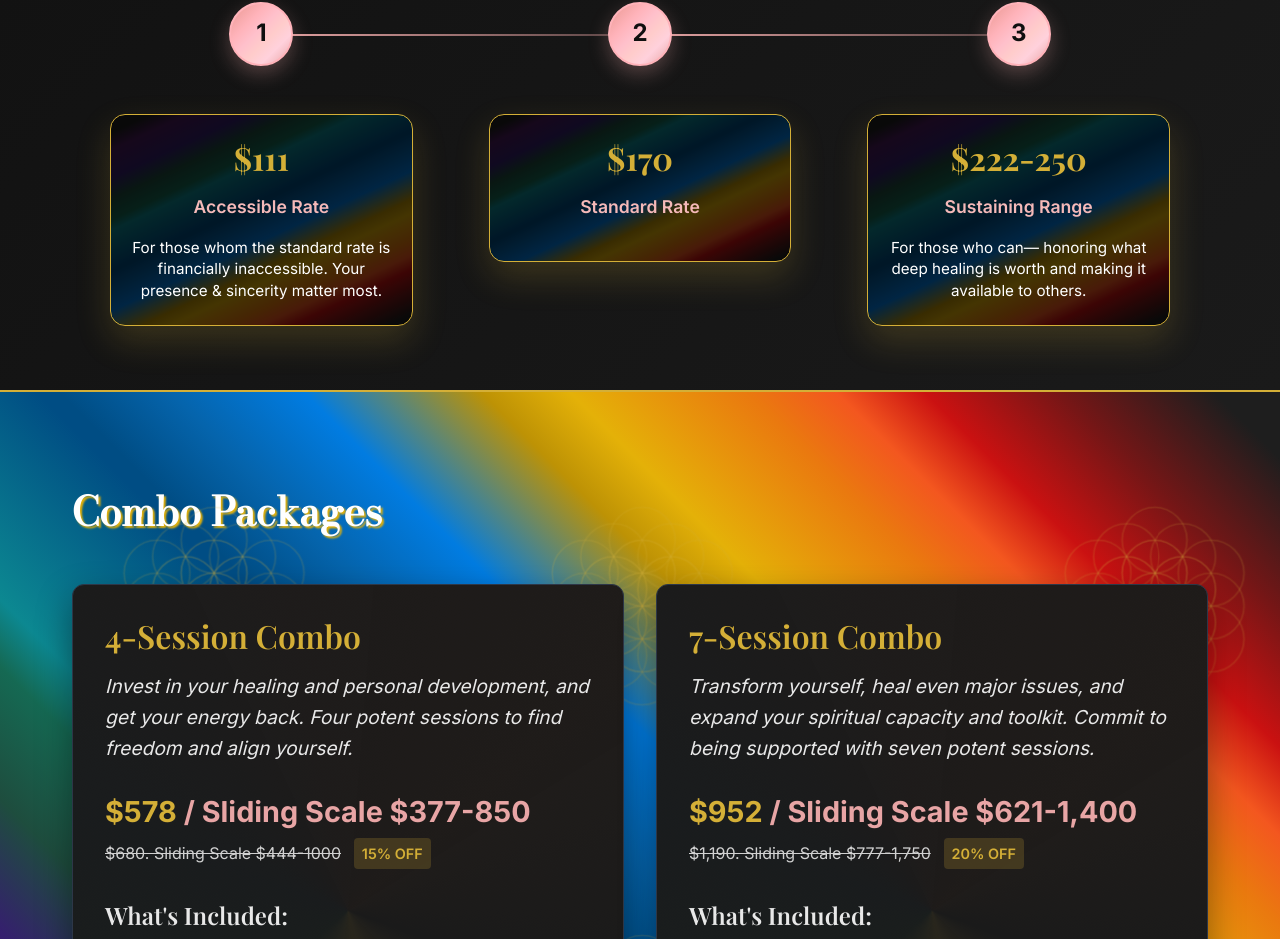
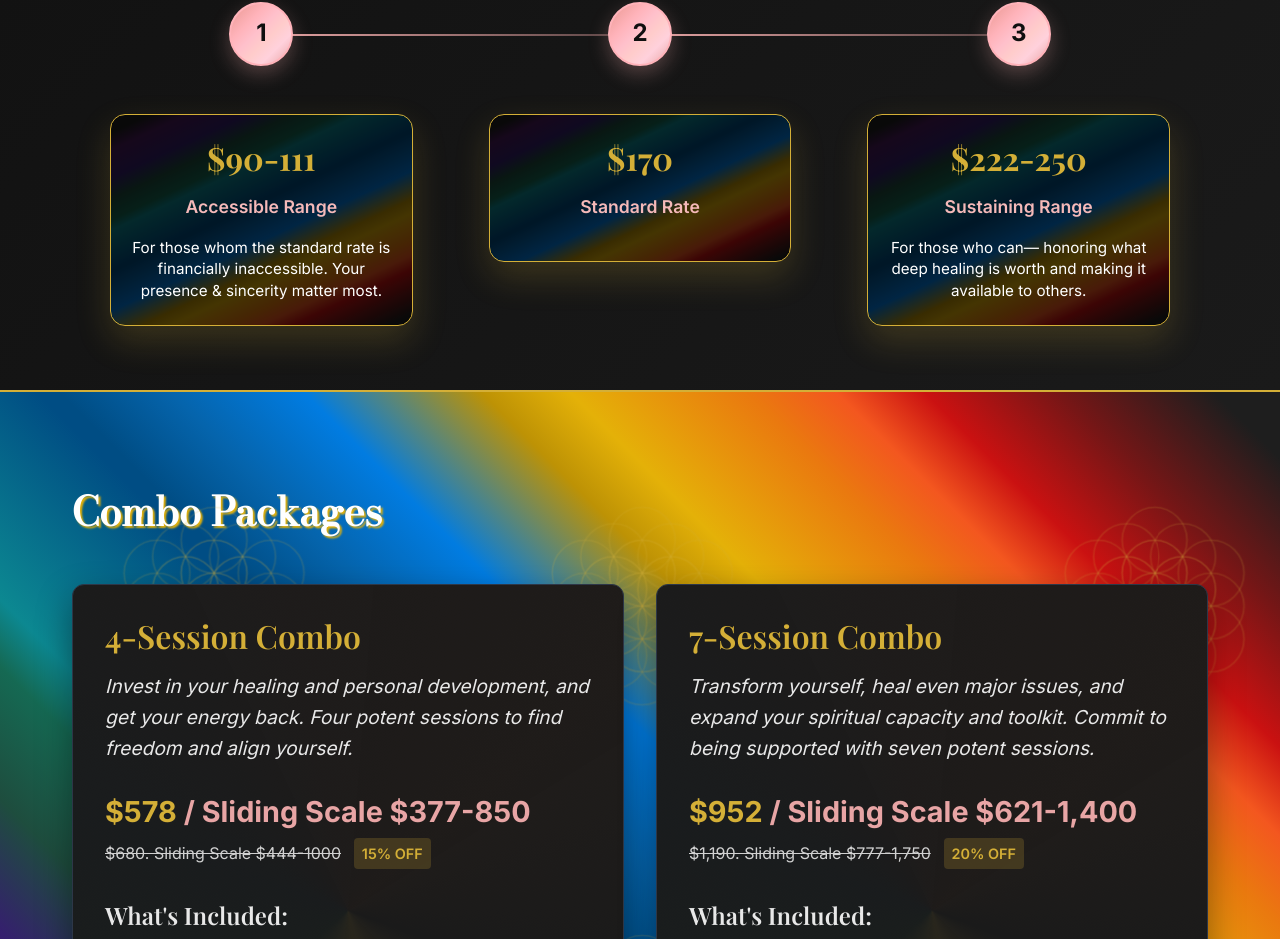
Before and after one commit to naturalCode4/kalyanamitta-website, a React (Create React App) app: page /rates in a window 1280 px wide. Shown: the part 1032-1971 px from the top of the page. Built offline with nearby package versions, Linux system fonts and the light colour scheme; the HTML template or start-up script is replaced by a standard one.

Commit message:
hearin my 90

```diff
--- a/src/pages/Rates.js
+++ b/src/pages/Rates.js
@@ -137,8 +137,8 @@ const Rates = () => {
             <div className="timeline-point highlighted-point">
               <div className="timeline-number">1</div>
               <div className="timeline-content middle-card">
-                <h3>$111</h3>
-                <p className="timeline-label">Accessible Rate</p>
+                <h3>$90-111</h3>
+                <p className="timeline-label">Accessible Range</p>
                 {/* <h3>Accessible Range</h3>
                 <p className="timeline-label">80 - 120</p> */}
                 <p className="timeline-description">For those whom the standard rate is financially inaccessible. Your presence & sincerity matter most.</p>
```
